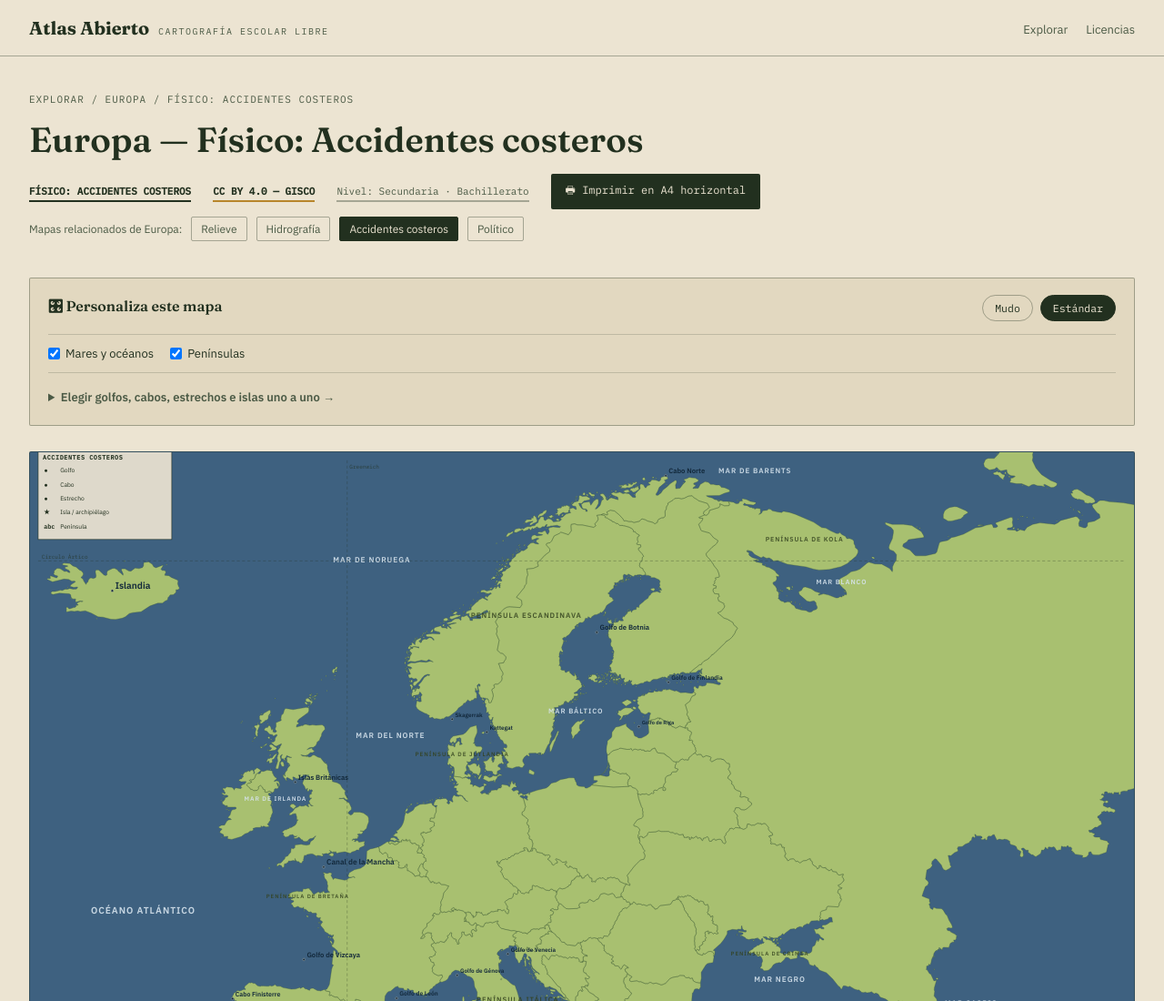
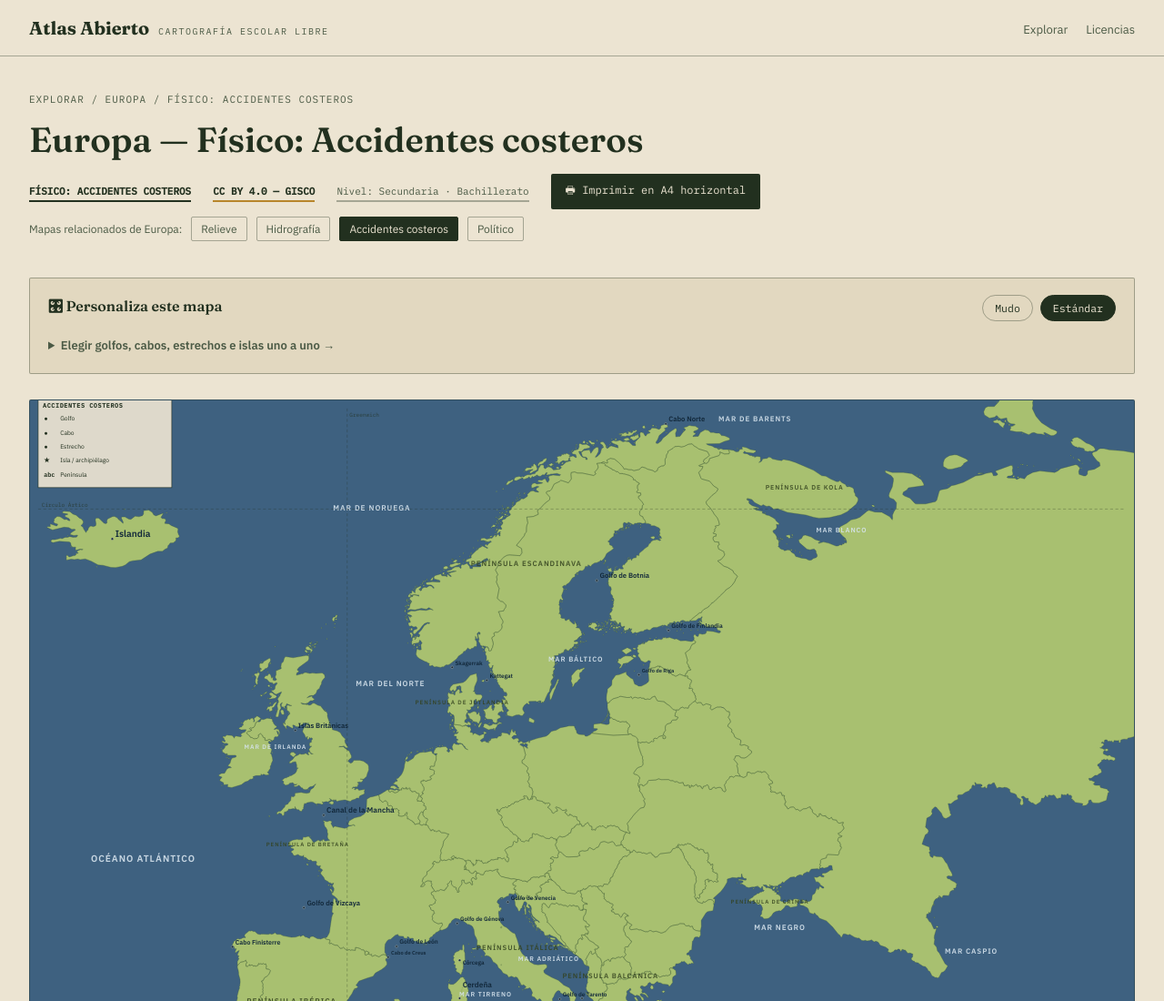
Before and after one commit to pel-jpg/open-atlas, a plain HTML site: page europa-costeros.html in a window 1280 px wide. Shown: the top 1100 px of the page at 91% size. Drawn offline with Linux system fonts and the light colour scheme.

Commit message:
Simplificación
Quito opciones innecesarias de visibilidad en mapas físicos

```diff
--- a/europa-costeros.html
+++ b/europa-costeros.html
@@ -117,10 +117,6 @@
         <button data-preset="mudo">Mudo</button>
         <button data-preset="estandar" class="active">Estándar</button>
       </div>
-    </div>
-    <div class="cat-toggles">
-      <label><input type="checkbox" data-cat-toggle="sea" checked> Mares y océanos</label>
-      <label><input type="checkbox" data-cat-toggle="peninsula" checked> Penínsulas</label>
     </div>
     <details class="advanced-block">
       <summary>Elegir golfos, cabos, estrechos e islas uno a uno →</summary>
@@ -360,8 +356,6 @@
     presetBtns.forEach(b => b.classList.toggle('active', b.dataset.preset === name));
     setByName(GULF_ALL, true); setByName(CAPE_ALL, true);
     setByName(STRAIT_ALL, true); setByName(ISLAND_ALL, true);
-    setCategory('sea', true); document.querySelector('[data-cat-toggle="sea"]').checked = true;
-    setCategory('peninsula', true); document.querySelector('[data-cat-toggle="peninsula"]').checked = true;
     syncChecks('gulf', GULF_ALL); syncChecks('cape', CAPE_ALL);
     syncChecks('strait', STRAIT_ALL); syncChecks('island', ISLAND_ALL);
     setAllLabels(name !== 'mudo');
```
Also changed, not shown: africa-hidrografia.html (+0 -4 lines), america-hidrografia.html (+0 -4 lines), asia-hidrografia.html (+0 -4 lines), europa-hidrografia.html (+0 -5 lines).
